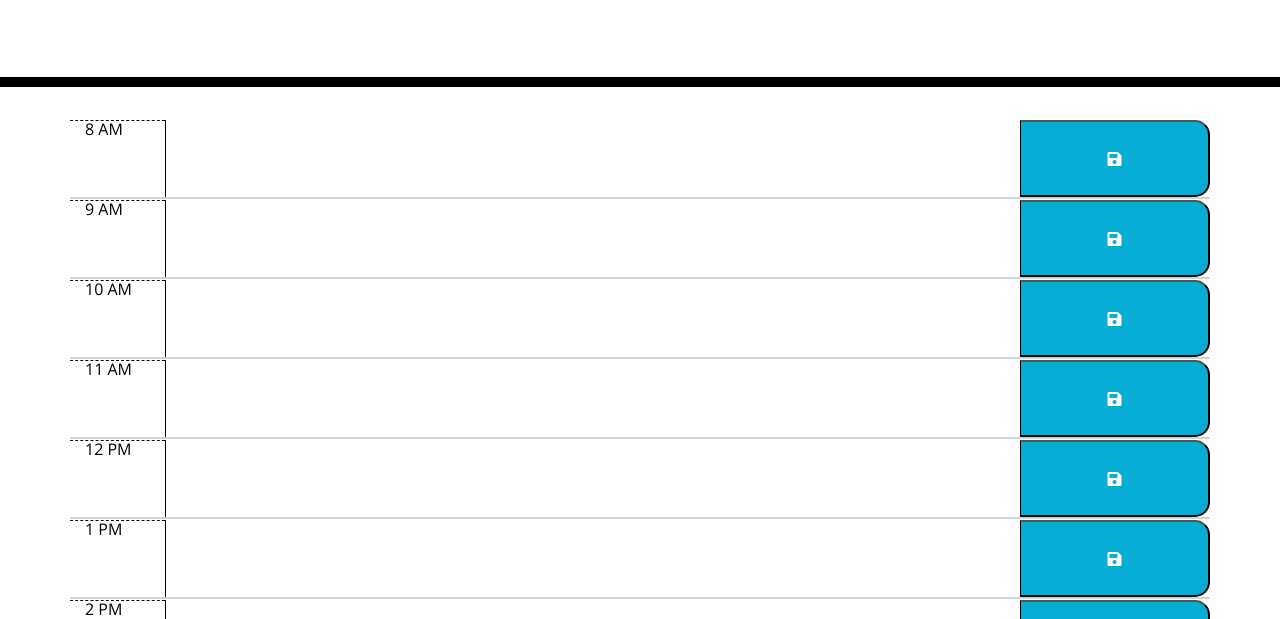
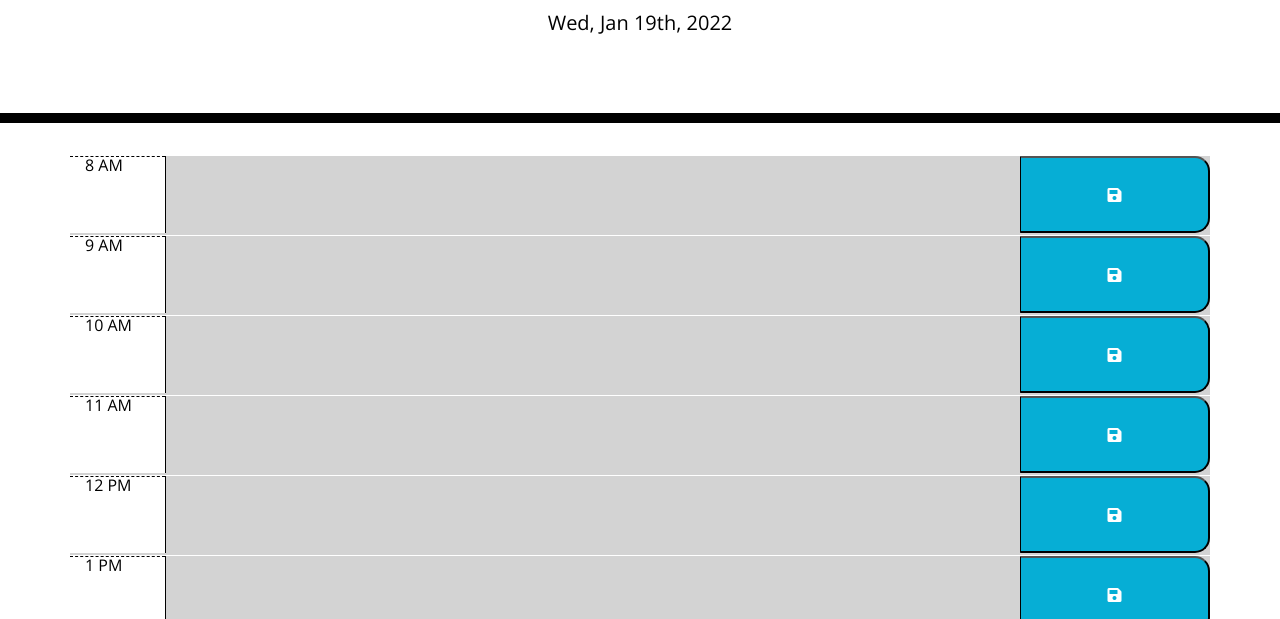
Before and after one commit to lillylav/daily-calendar, a plain HTML site: page index.html in a window 1280 px wide. Shown: the part 181-800 px from the top of the page. Drawn offline with nearby package versions, Linux system fonts and the light colour scheme.

Commit message:
link javascript

```diff
--- a/index.html
+++ b/index.html
@@ -93,6 +93,6 @@
 
     <script src="https://code.jquery.com/jquery-3.4.1.min.js"></script>
     <script src="https://cdnjs.cloudflare.com/ajax/libs/moment.js/2.24.0/moment.min.js"></script>
-    <script src="./assets/js/script.js"></script>
+    <script src="./assets/javascript/script.js"></script>
   </body>
 </html>
```
